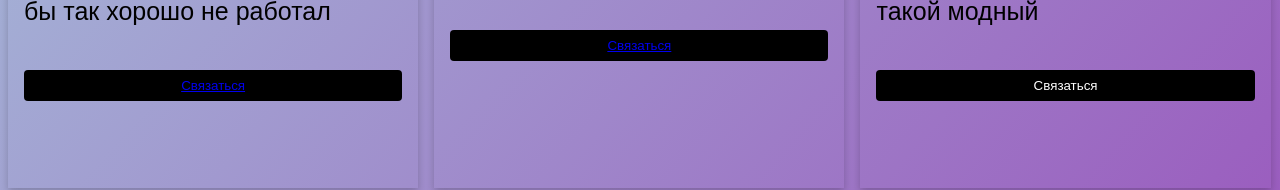
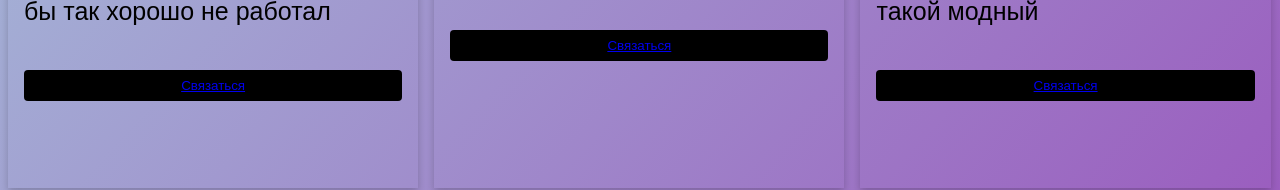
Before and after one commit to petrushka007/TAY, a plain HTML site: page index4.html in a window 1280 px wide. Shown: the part 924-1114 px from the top of the page. Drawn offline with Linux system fonts and the light colour scheme.

Commit message:
Update index4.html

```diff
--- a/index4.html
+++ b/index4.html
@@ -67,7 +67,7 @@
               <h2>Сивец Никита</h2>
               <p class="title">Главный дизайнер</p>
               <p>Благодаря его прекрасному виденью наш продукт и сайт такой модный</p>
-              <p><button class="button">Связаться</button></p>
+              <p><button class="button"><a href="mailto:sivecn@yandex.ru">Связаться</a></button></p>
               </div>
             </div>
           </div>
```
